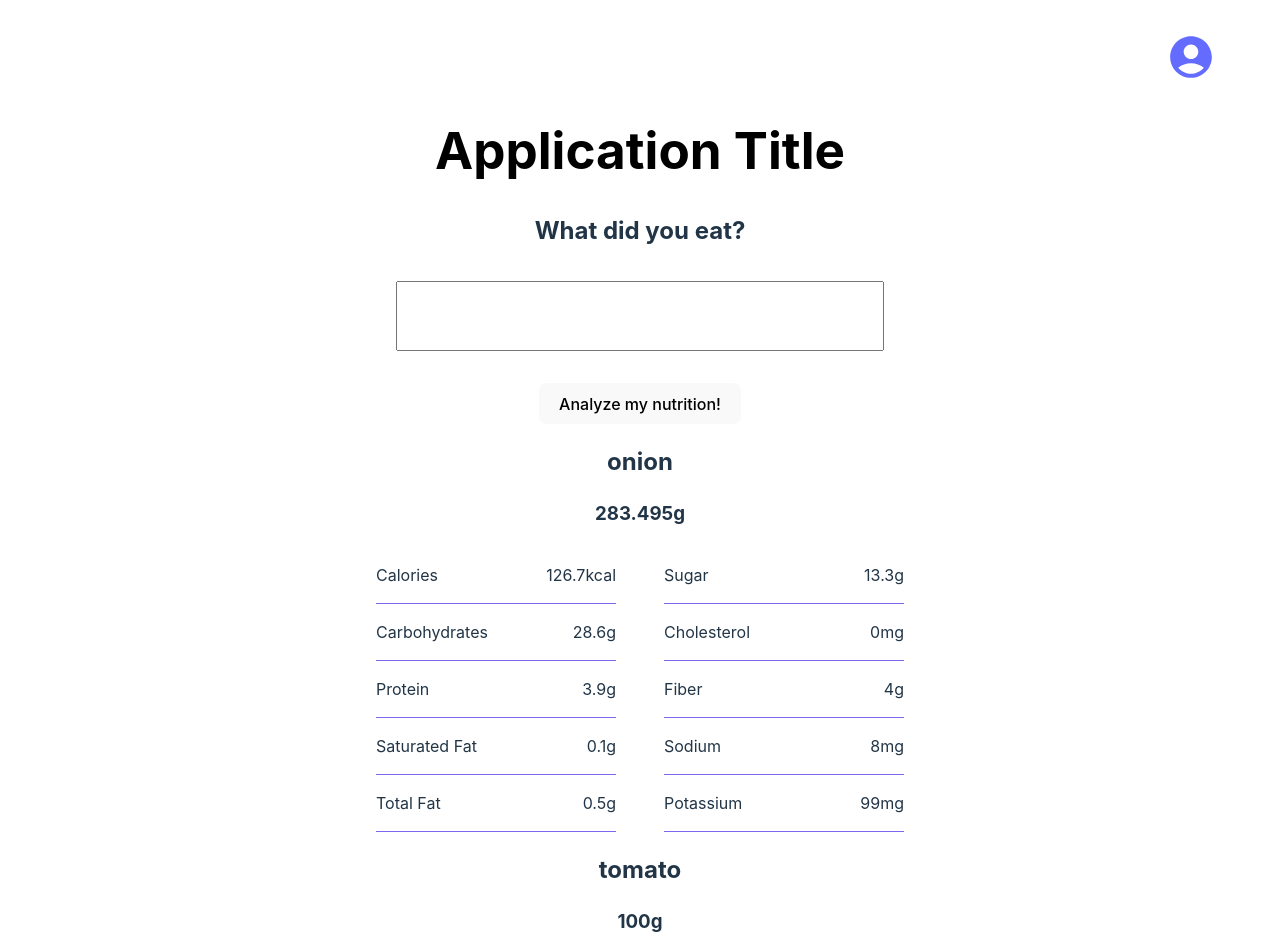
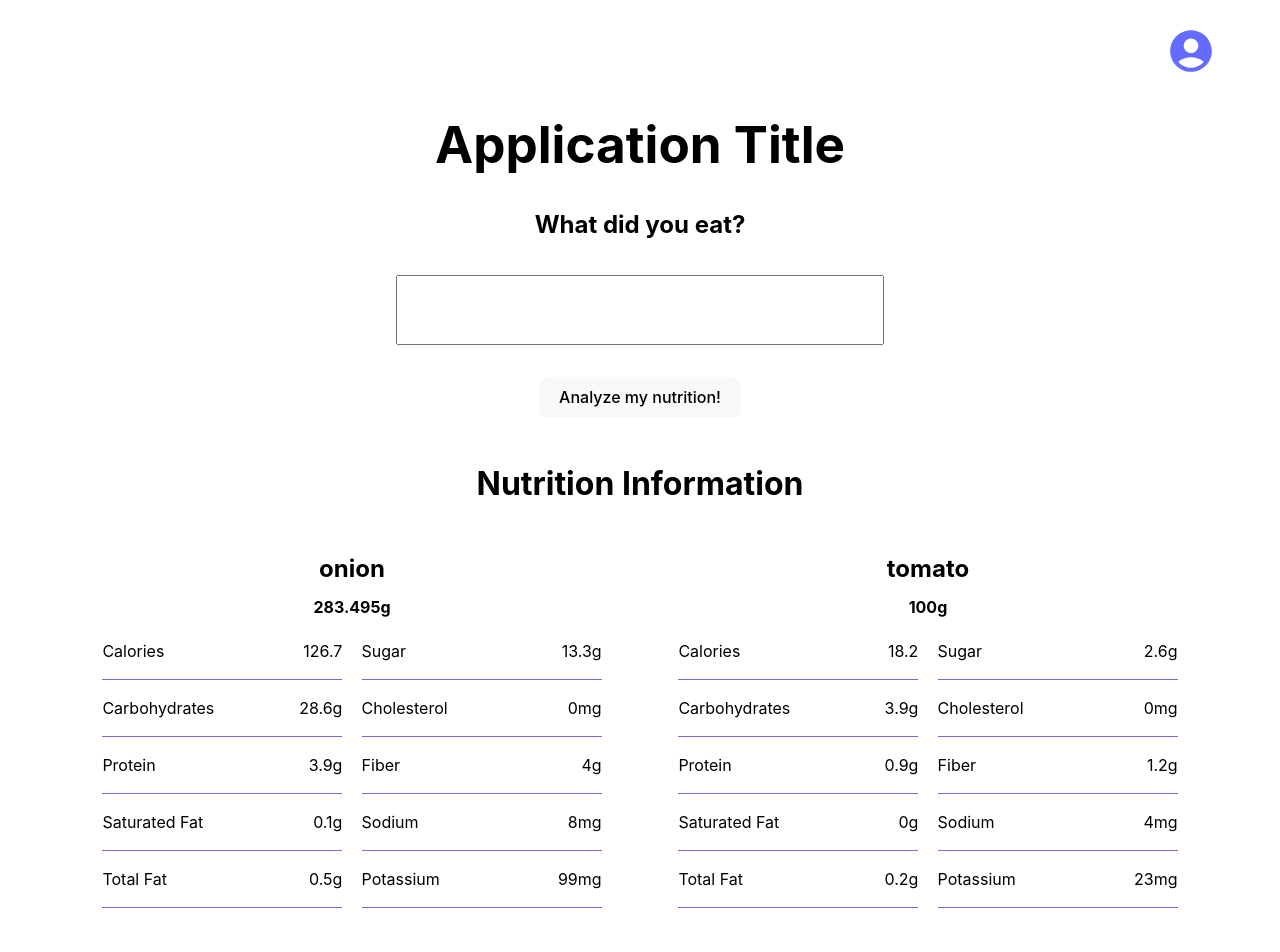
Before and after one commit to zalu224/411-Proj, a React (Vite) app in the folder client/: page / in a window 1280 px wide. Shown: the top 952 px of the page. Built offline with nearby package versions, Linux system fonts and the light colour scheme.

Commit message:
implemented nutriton response on homepage

```diff
--- a/client/src/App.css
+++ b/client/src/App.css
@@ -1,8 +1,11 @@
 #root {
-  max-width: 1280px;
-  margin: 0 auto;
-  padding: 2rem;
+  width: 100vw;
+  min-height: 100vh;
+  margin: auto;
+  padding: 2%;
   text-align: center;
+  background-color: white;
+  color: black;
 }
 
 .logo {
--- a/client/src/components/NutritionResponse.css
+++ b/client/src/components/NutritionResponse.css
@@ -3,8 +3,20 @@
     margin: auto;
 }
 
+.response-column-field {
+    display: flex;
+    flex-direction: row;
+    justify-content: space-between;
+    border-bottom: 1px solid mediumslateblue;
+}
+
 .response-container {
-    width: 50%;
+    width: 100%;
+    margin: auto;
+}
+
+.response-item {
+    width: 45%;
     margin: auto;
 }
 
@@ -15,9 +27,22 @@
     justify-content: space-around;
 }
 
-.response-column-field {
+.response-item-container {
     display: flex;
-    flex-direction: row;
-    justify-content: space-between;
-    border-bottom: 1px solid mediumslateblue;
+    flex-flow: row wrap;
+    justify-content: space-around;
 }
+
+.response-item-name {
+    margin-top: 1rem;
+    margin-bottom: 0.5rem;
+    font-size: 1.5rem;
+}
+
+.response-item-serving {
+    margin-block: 0.25rem;
+}
+
+.response-title {
+    font-size: 2rem;
+}
--- a/client/src/components/NutritionResponse.jsx
+++ b/client/src/components/NutritionResponse.jsx
@@ -5,15 +5,17 @@ import "./NutritionResponse.css";
 const NutritionResponse = ({ response }) => {
   return (
     <div className="response-container">
+      <h2 className="response-title">Nutrition Information</h2>
+      <div className="response-item-container">
         {response.map((item, index) => (
           <div className="response-item" key={index}>
-          <h2>{item.name}</h2>
-          <h3>{item.serving_size_g}g</h3>
+            <h3 className="response-item-name">{item.name}</h3>
+            <h4 className="response-item-serving">{item.serving_size_g}g</h4>
             <div className="response-item-body">
               <div className="response-column">
                 <div className="response-column-field">
                   <p>Calories </p>
-                <p className="response-field-value">{item.calories}kcal</p>
+                  <p className="response-field-value">{item.calories}</p>
                 </div>
                 <div className="response-column-field">
                   <p>Carbohydrates </p>{" "}
@@ -60,6 +62,7 @@ const NutritionResponse = ({ response }) => {
           </div>
         ))}
       </div>
+    </div>
   );
 };
 
--- a/client/src/pages/home/Home.css
+++ b/client/src/pages/home/Home.css
@@ -5,12 +5,13 @@
 
 .home-content {
     width: 90vw;
+    margin: auto;
     min-height: fit-content;
     position: relative;
 }
 
 .home-footer {
-    margin-top: 12rem;;
+    margin-top: 2rem;;
     margin-inline: auto;
     width: fit-content;
     font-size: 1.5rem;
@@ -22,6 +23,10 @@
 
 .home-title {
     color: black;
+}
+
+.nutrition-response {
+    margin-block: 1rem;
 }
 
 .search-bar {
--- a/client/src/pages/home/Home.jsx
+++ b/client/src/pages/home/Home.jsx
@@ -15,7 +15,7 @@ const Home = () => {
   // store this in database
   const creatorLinks = {
     Tony: "https://www.linkedin.com/in/tony-cen-cen-47a323252/",
-    Isa: "placeholder",
+    Isa: "https://www.linkedin.com/in/isa-alsafwah-a03446243/",
     Aaron: "placeholder",
     Panos: "placeholder",
     Victor: "https://www.linkedin.com/in/victor-verma-91713022b/",
@@ -99,7 +99,9 @@ const Home = () => {
         {loading ? (
           "loading"
         ) : isResponse ? (
-          <NutritionResponse response={sampleResponse.items} />
+          <div className="nutrition-response">
+            <NutritionResponse response={sampleResponse.items} />
+          </div>
         ) : (
           "no response"
         )}
```
Lines whose indentation alone changed are shown as unchanged.
